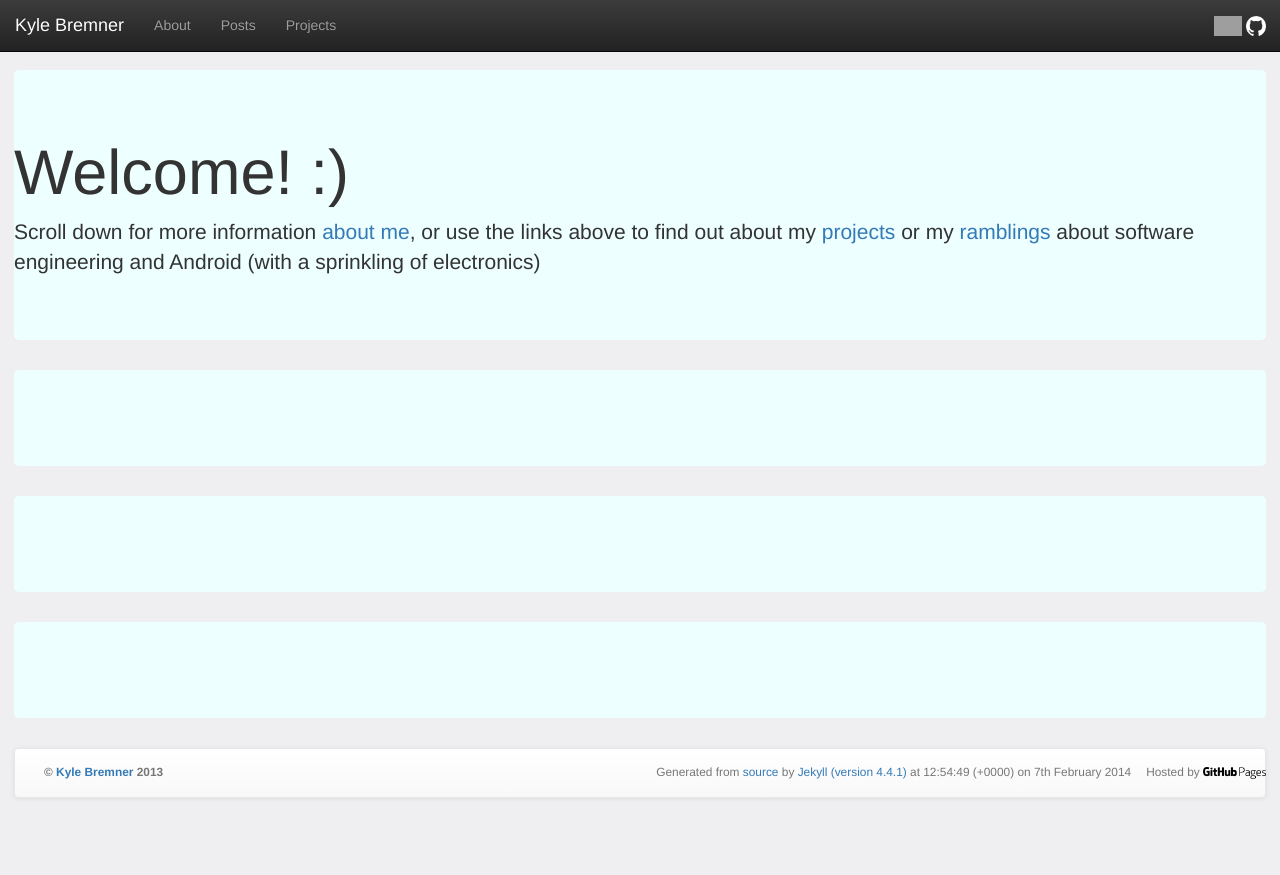
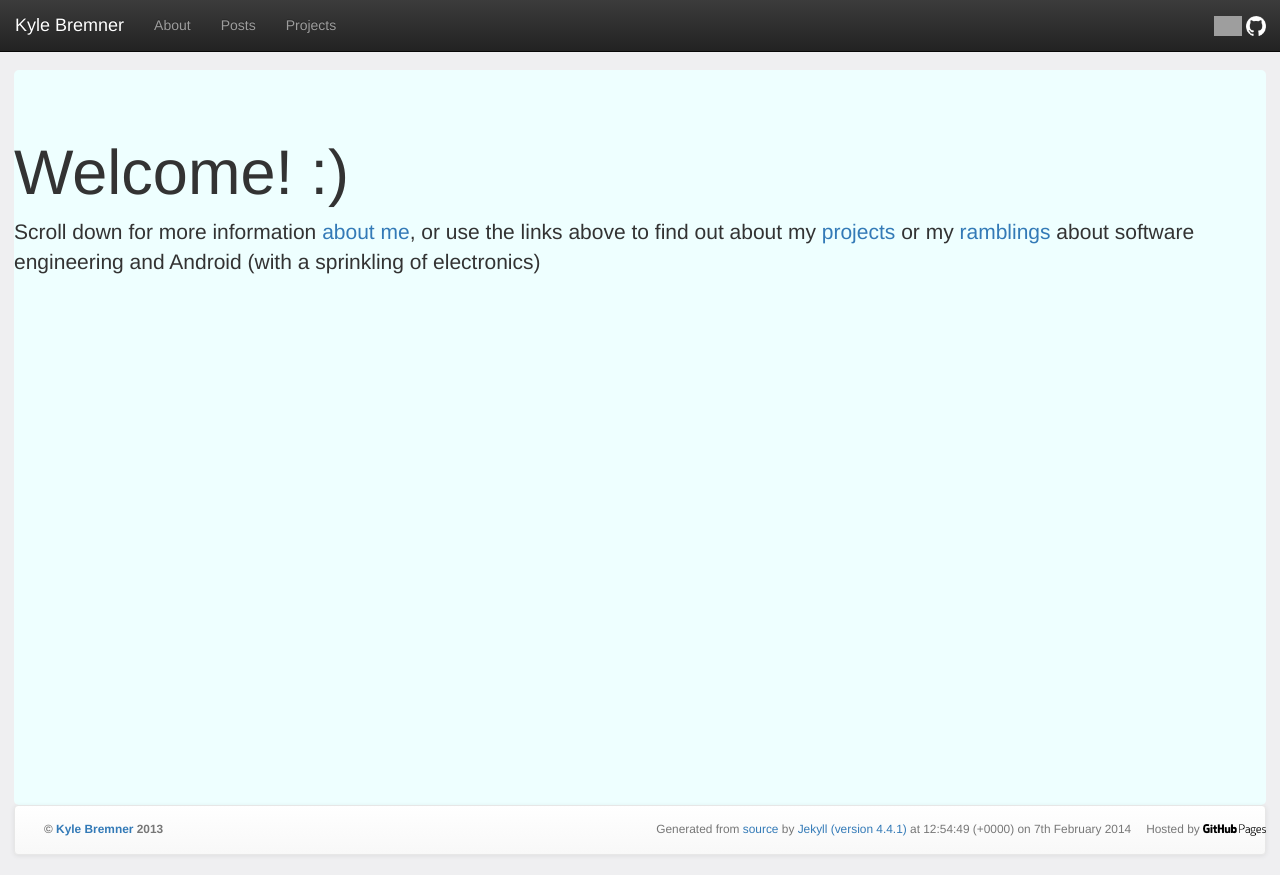
Before and after one commit to kbremner/kbremner.github.io, a Jekyll site: the page built from index.html, in a window 1280 px wide. Shown: the top 875 px of the page. Built offline with Jekyll 4.4.1, drawn with Linux system fonts in a browser that asks for light colours; nearby versions of some CDN libraries; Markdown is read by kramdown in place of the engine named in the settings; grey boxes are pictures that could not be loaded.

Commit message:
Updated index.html

```diff
--- a/index.html
+++ b/index.html
@@ -8,6 +8,6 @@
   <h1>Welcome! :)</h1>
   <p>Scroll down for more information <a href="#about">about me</a>, or use the links above to find out about my <a href="/projects">projects</a> or my <a href="/posts">ramblings</a> about software engineering and Android (with a sprinkling of electronics)</p>
 </div>
-<div class="jumbotron" id="about"></div>
-<div class="jumbotron"></div>
-<div class="jumbotron"></div>
+<div class="welcome-section anchor-header" id="about" style="height:200px;padding-bottom:1em;"></div>
+<div class="welcome-section anchor-header" style="height:200px;padding-bottom:1em;"></div>
+<div class="welcome-section anchor-header" style="height:200px;padding-bottom:1em;"></div>
```
